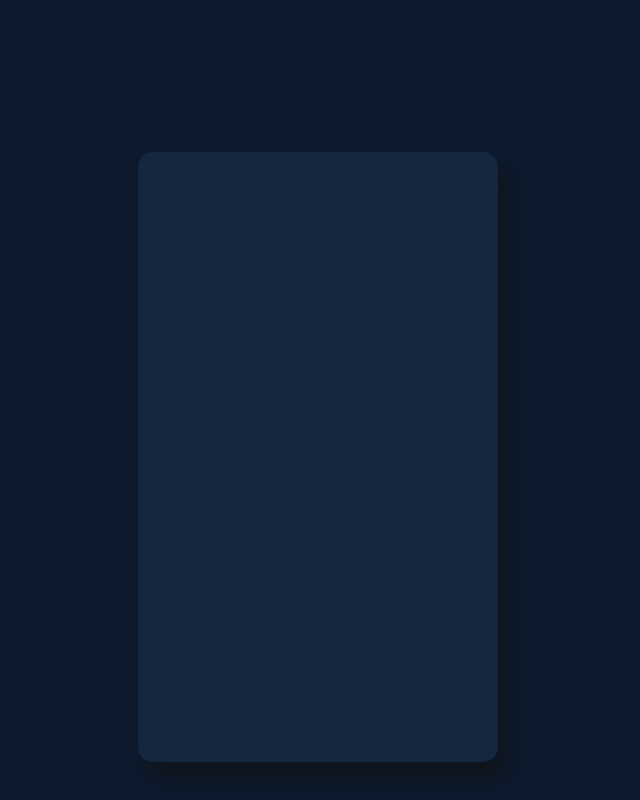
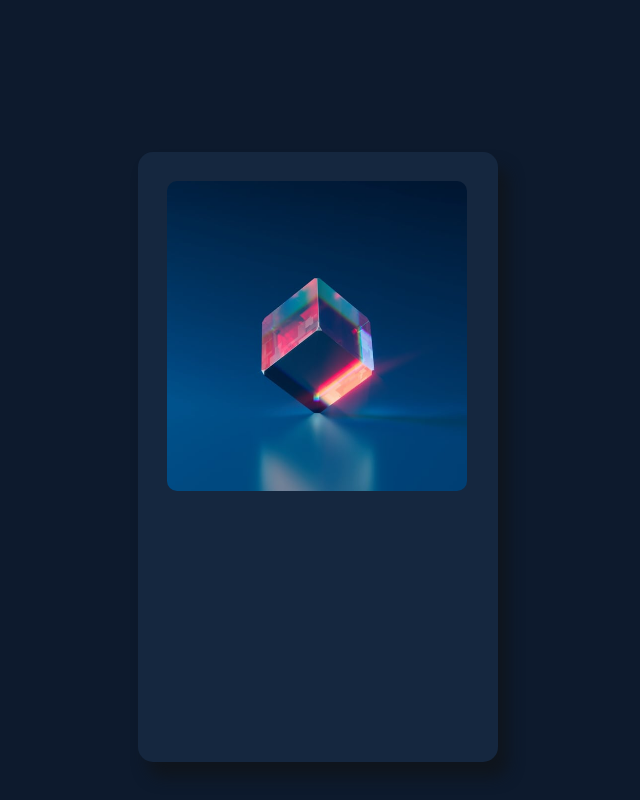
Before and after one commit to AnaNicoletti/ntft-card, a plain HTML site: page index.html in a window 1280 px wide. Shown: the whole page, without its empty margins (374-1014 px from the left). Drawn offline with Linux system fonts and the light colour scheme.

Commit message:
Imagem (cubo) adicionada

```diff
--- a/index.html
+++ b/index.html
@@ -10,7 +10,7 @@
 <body>
     <div class="container">
         <div class="img">
-
+            <img class="image" src="image-equilibrium.jpg">
         </div>
 
         <div class="titulo">
--- a/style.css
+++ b/style.css
@@ -14,3 +14,11 @@ body{
     top: 19%;
     box-shadow: 10px 15px 15px #0F151D;
 }
+
+.image{
+    border-radius: 10px;
+    width: 300px;
+    height: 310px;
+    margin-top: 8%;
+    margin-left: 8%;
+}
```
